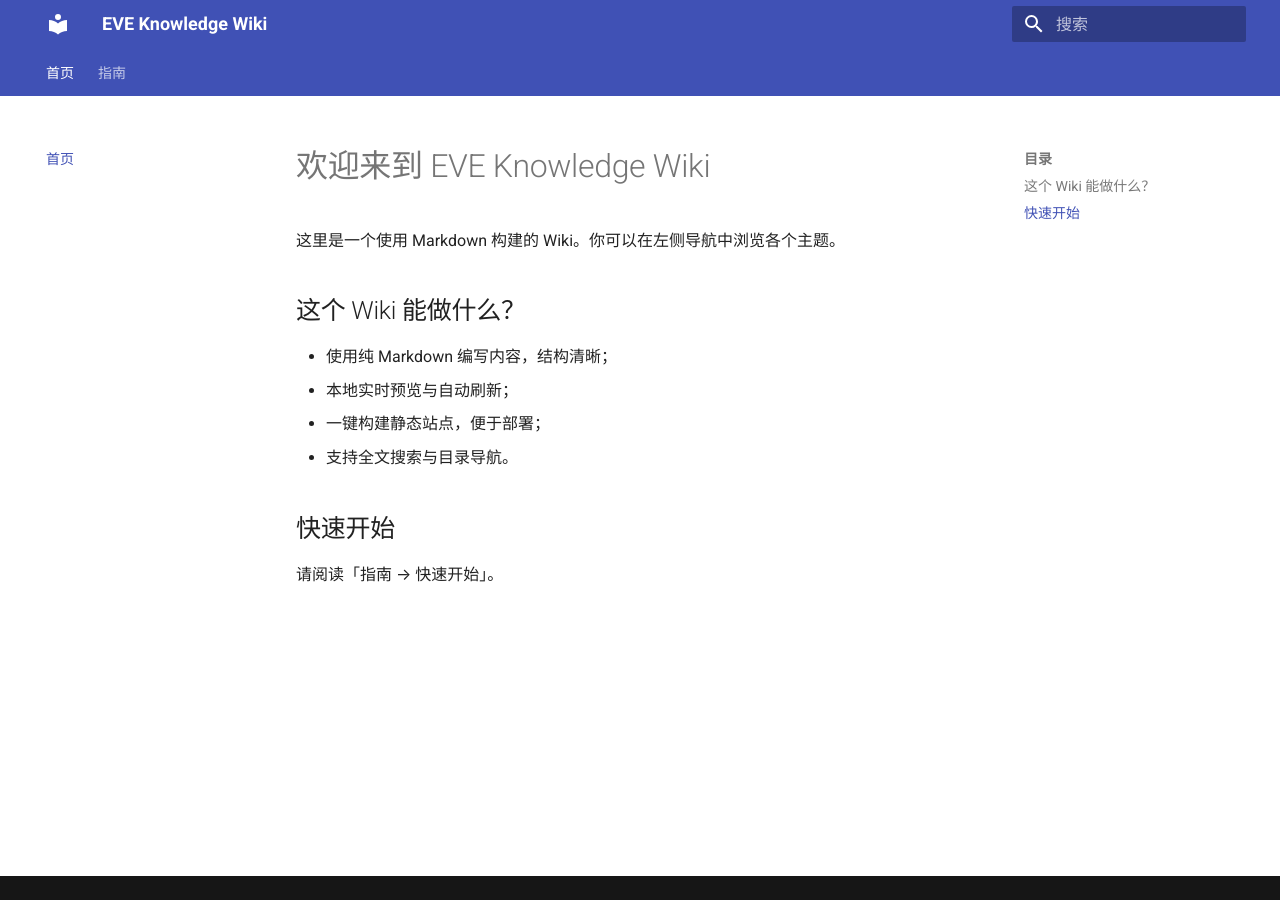
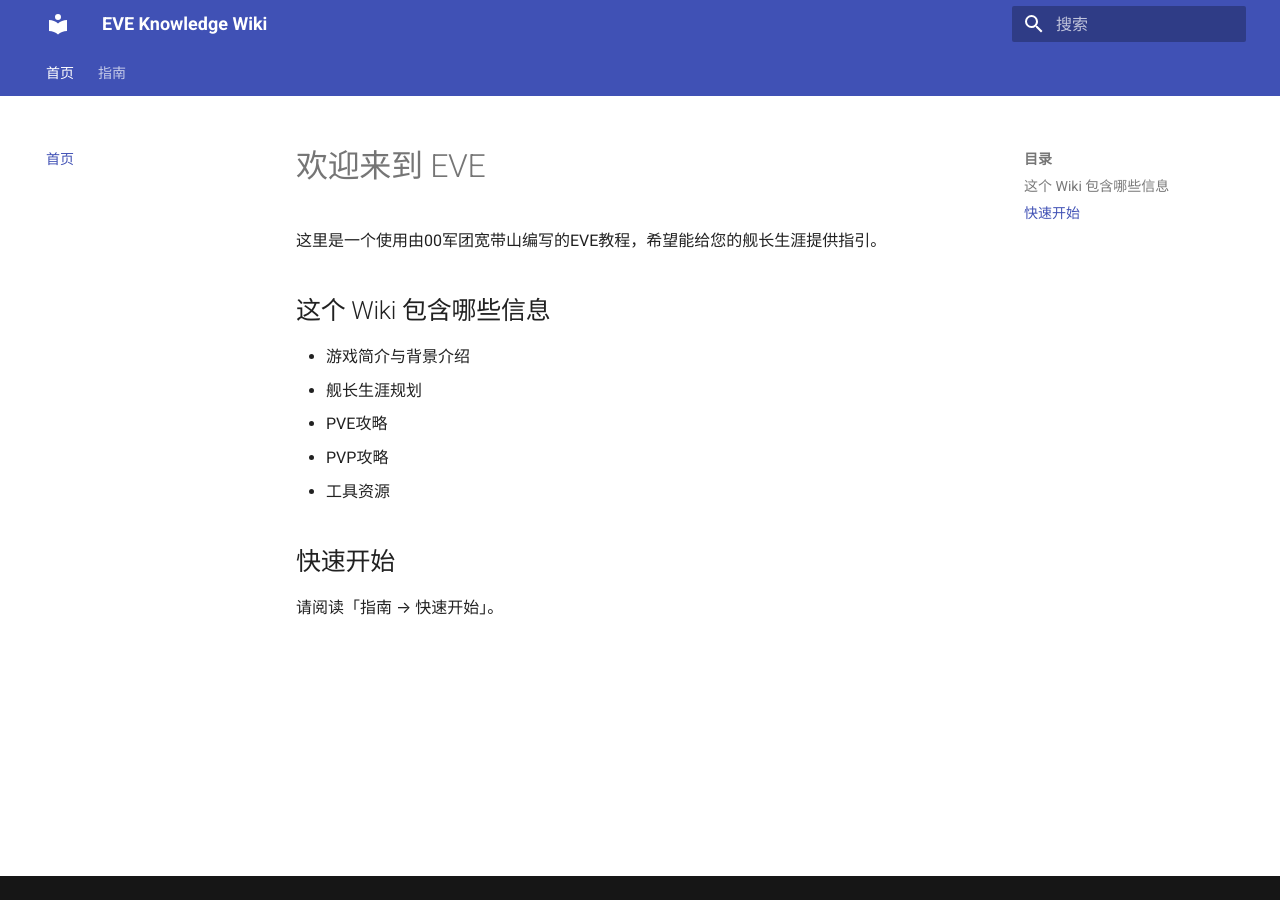
Before and after one commit to bilegole/knowledge, an MkDocs documentation site: the page built from docs/index.md, in a window 1280 px wide. Built offline with MkDocs 1.6.1 and Material for MkDocs 9.7.7, drawn with Linux system fonts in a browser that asks for light colours.

Commit message:
修改了index上的几个目录分布

```diff
--- a/docs/index.md
+++ b/docs/index.md
@@ -1,13 +1,14 @@
-# 欢迎来到 EVE Knowledge Wiki
+# 欢迎来到 EVE
 
-这里是一个使用 Markdown 构建的 Wiki。你可以在左侧导航中浏览各个主题。
+这里是一个使用由00军团宽带山编写的EVE教程，希望能给您的舰长生涯提供指引。
 
-## 这个 Wiki 能做什么？
+## 这个 Wiki 包含哪些信息
 
-- 使用纯 Markdown 编写内容，结构清晰；
-- 本地实时预览与自动刷新；
-- 一键构建静态站点，便于部署；
-- 支持全文搜索与目录导航。
+- 游戏简介与背景介绍
+- 舰长生涯规划
+- PVE攻略
+- PVP攻略
+- 工具资源
 
 ## 快速开始
 
```
